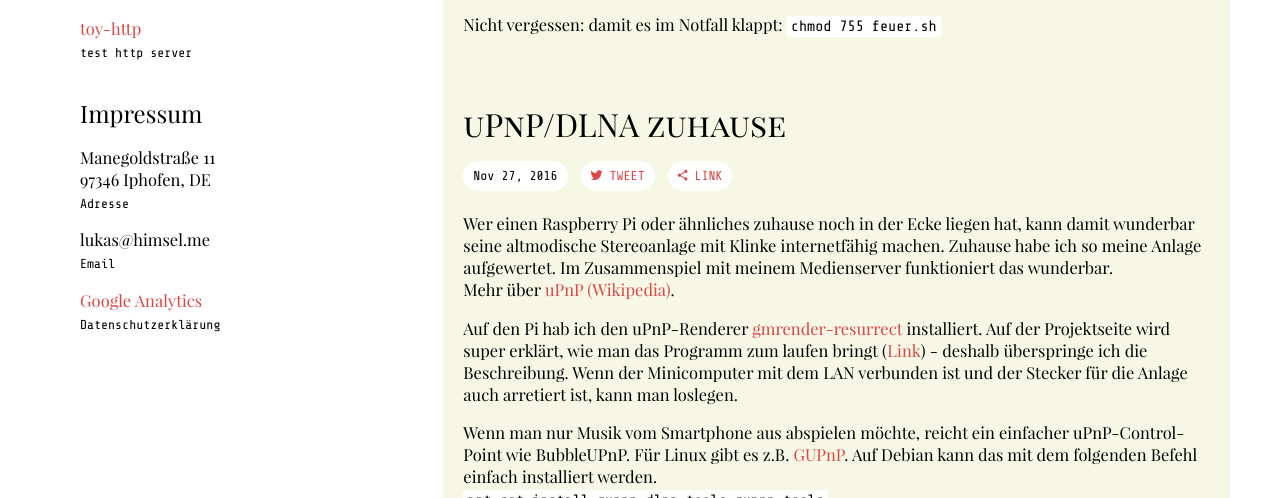
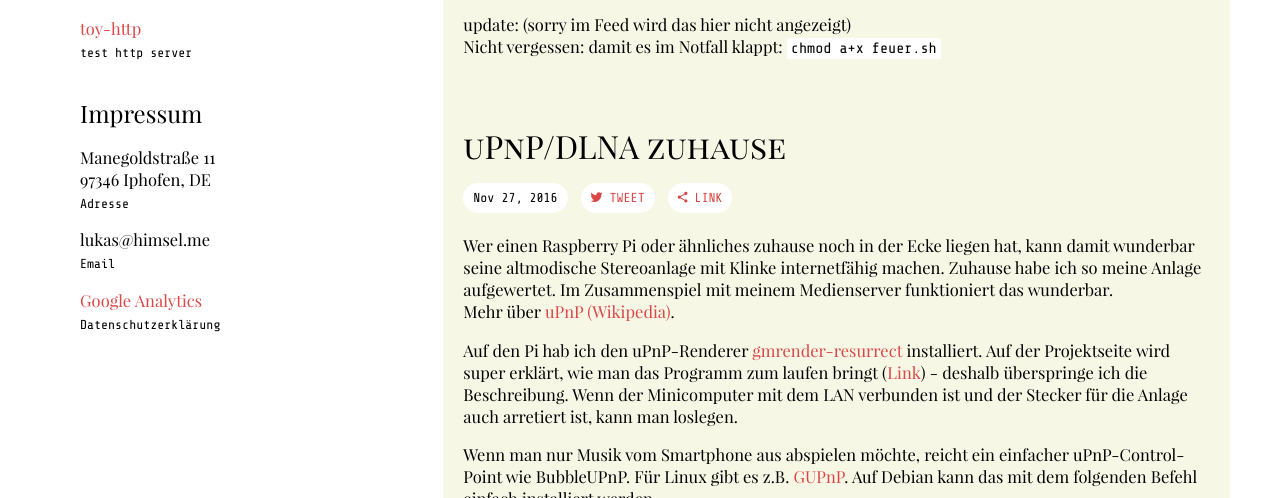
Before and after one commit to NishkaDG/lukas-h.github.io, a Jekyll site: the page built from index.html, in a window 1280 px wide and 900 px high, cut to the strip 402-900 px from the top of the window. Built offline with Jekyll 4.4.1, drawn with Linux system fonts in a browser that asks for light colours; some web fonts are replaced.

Commit message:
Update 2016-12-30-push.md

```diff
--- a/_posts/2016-12-30-push.md
+++ b/_posts/2016-12-30-push.md
@@ -5,5 +5,5 @@ date:   2016-12-30 00:00:00 +0200
 ---
 
 <script src="https://gist.github.com/lukas-h/dc0beee91ad2fcfdf5fc01f8f304d2f6.js"></script>
-
-Nicht vergessen: damit es im Notfall klappt: `chmod 755 feuer.sh`
+update: (sorry im Feed wird das hier nicht angezeigt)
+Nicht vergessen: damit es im Notfall klappt: `chmod a+x feuer.sh`
```
